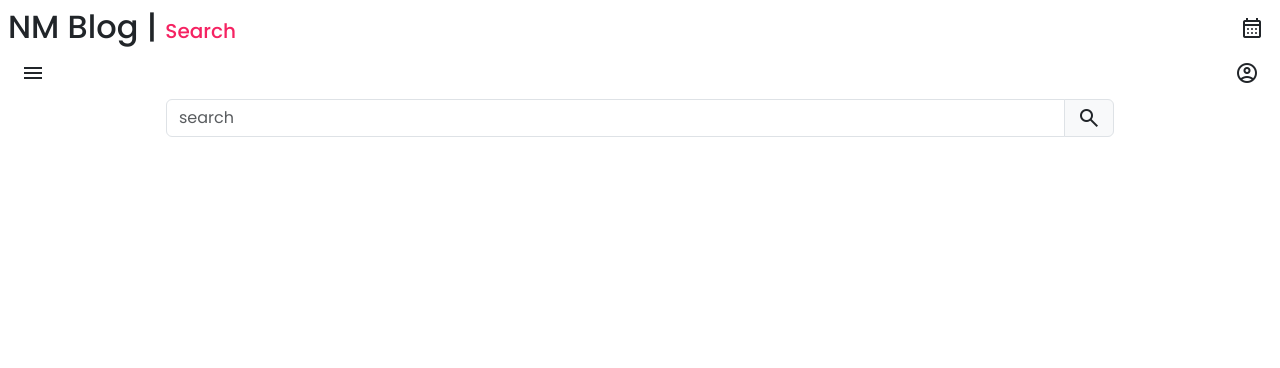
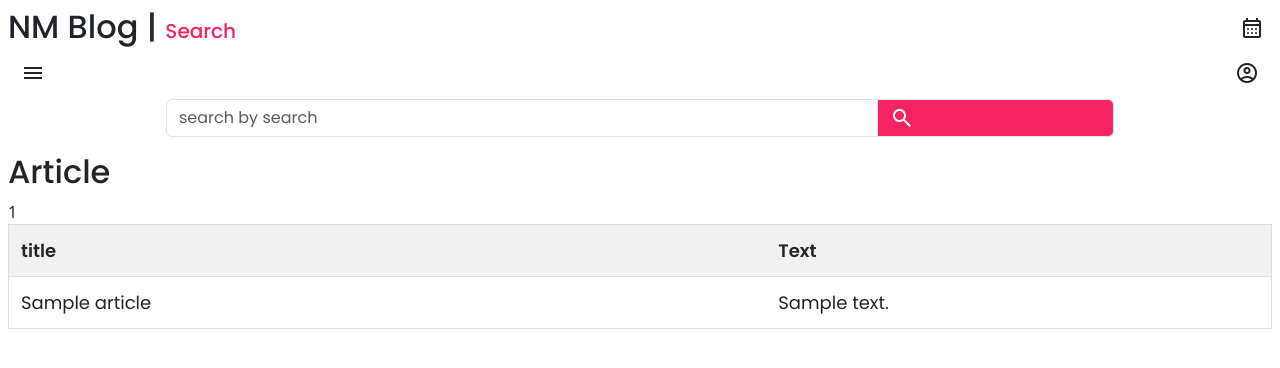
Before and after one commit to nouhailamadrani1/Planet.DEV, a PHP site: page /search.php in a window 1280 px wide. Shown: the top 368 px of the page. Run offline with PHP 8.4, Linux system fonts and the light colour scheme; the visitor is signed in with stand-in values (Sample User, id 1); tables that the repository leaves empty or names only in its code hold one stand-in row (values such as "Sample post"); some libraries are stand-ins or nearby versions.

Commit message:
finish crud

```diff
--- a/function.php/class.php
+++ b/function.php/class.php
@@ -37,23 +37,25 @@ class login
     }
 }
 
-class admin {
+class admin
+{
     public $firstName;
     public $lastName;
     public $email;
     public $age;
-    protected $nm;
-    function __construct($nm)
+    protected $conn;
+    function __construct($conn)
     {
-        $this->nm = $nm;
+        $this->conn = $conn;
     }
 
-    public function displayInfoAdmin(){
+    public function displayInfoAdmin()
+    {
 
         if (isset($_SESSION['id'])) {
-              $id=$_SESSION['id'];
+            $id = $_SESSION['id'];
 
-            $sql = $this->nm->prepare("SELECT * FROM `admin` WHERE id = :id ");
+            $sql = $this->conn->prepare("SELECT * FROM `admin` WHERE id = :id ");
 
             $sql->execute(array('id' => $id));
 
@@ -73,53 +75,87 @@ class admin {
 
 
 
+            }
         }
+    }
+    public static function countAdmins()
+    {
+        $connection = new Db;
+        $conn = $connection->connection();
+        $sql = ("SELECT * FROM admin ");
+        $exec = $conn->query($sql);
 
+        $res = $exec->rowCount();
 
+        return $res;
     }
-}
-
 }
 
 $connection = new Db;
 $conn = $connection->connection();
-$profile =new admin($conn);
+$profile = new admin($conn);
 $profile->displayInfoAdmin();
 
 
-class Article {
+class Article
+{
 
-    protected $nm;
-
-    function __construct($nm)
-    {
-        $this->nm = $nm;
-    }
-    public function displayArticle(){
-        $sql = $this->nm->prepare("SELECT * FROM `article`;");
-        $result = $sql->execute();
-        $data= $sql->fetchAll(PDO::FETCH_ASSOC);
-
-        return $data ;
-
-
-            }
-            }
+    protected $id;
+    protected $title;
+    protected $text;
 
 
 
+    function __construct($newTitle, $newText,$newId = null)
+    {
+        $this->id = $newId;
+        $this->title = $newTitle;
+        $this->text = $newText;
+    }
+    public static function displayArticle()
+    {
+        $connection = new Db;
+        $conn = $connection->connection();
+        $sql = $conn->prepare("SELECT * FROM `article`;");
+        $sql->execute();
+        $data = $sql->fetchAll(PDO::FETCH_ASSOC);
+
+        return $data;
+    }
 
 
-    // public function deleteArticle(){
+    public static function deleteArticle($id)
+    {
 
 
-    // }
+        $connection = new Db;
+        $conn = $connection->connection();
+        $sql = $conn->prepare("DELETE FROM `article` WHERE id= ?");
+        $result = $sql->execute([$id]);
+        return $result;
+    }
 
-    // public function updateArticle(){
+    public function addArticle()
+    {
 
-    // }
+        $connection = new Db;
+        $conn = $connection->connection();
+        $sql = $conn->prepare("INSERT INTO article (title,text) VALUES (?,?)");
+        $sql->execute([
+            $this->title,
+            $this->text
+        ]);
+    }
 
-$connection = new Db;
- $conn = $connection->connection();
-$profile =new Article($conn);
-$profile->displayArticle();
+    public function updateArticle()
+    {
+        $connection = new Db;
+        $conn = $connection->connection();
+        $sql = $conn->prepare("UPDATE article set title = ?, text = ? where id=?");
+        $sql->execute([
+            $this->title,
+            $this->text,
+            $this->id
+        ]);
+    }
+}
--- a/function.php/connectiondb.php
+++ b/function.php/connectiondb.php
@@ -20,5 +20,3 @@
             echo "Connection failed: " . $e->getMessage();
         }
     }}
-                $db= new Db();
-                $db->connection();
--- /dev/null
+++ b/script/script.php
@@ -0,0 +1,107 @@
+      <?php
+      include_once '../function.php/connectiondb.php';
+      require_once '../function.php/class.php';
+
+      if (isset($_POST['addArticle'])) addArticle();
+      if (isset($_GET['id'])) deleteArticle();
+      if (isset($_POST['update'])) updateArticle();
+
+
+
+
+      function displayArticles()
+      {
+
+
+        $data = Article::displayArticle();
+
+        foreach ($data as $row) {
+      ?>
+          <tr>
+            <th scope="row "><button class="btn"> <?= $row['id']; ?></button> </th>
+            <td><?= $row['title']; ?></td>
+
+            <td><?= $row['text']; ?></td>
+            <td>
+
+
+
+              <button type="button" class="btn btn-success m-1" name="submitDisplayData" style="--bs-btn-padding-y: .25rem; --bs-btn-padding-x: .5rem; --bs-btn-font-size: .75rem;" onclick="displayData('<?= $row['id'] ?>','<?=  $row['title'] ?>','<?= $row['text'] ?>')"  data-bs-toggle="modal" data-bs-target="#exampleModal1">
+                Update
+
+              </button>
+              <button type="button" name="delete" class="btn btn-danger m-1" style="--bs-btn-padding-y: .25rem; --bs-btn-padding-x: .5rem; --bs-btn-font-size: .75rem;" ><a href='../script/script.php?id=<?= $row['id']; ?>'>Delete</a>
+
+              </button>
+            </td>
+          </tr>
+
+        <?php }
+      }
+
+      function addArticle()
+      {
+
+
+        for ($i = 0; $i < count($_POST['title']); $i++) {
+          $title = $_POST['title'][$i];
+          $text = $_POST['text'][$i];
+          $article = new Article($title, $text);
+          $article->addArticle();
+        }
+      }
+
+
+
+      function deleteArticle()
+      {
+        $id = intval($_GET['id']);
+        echo($id);
+
+        Article::deleteArticle($id);
+        header('location: ../template/dashbord.php');
+      }
+
+      function displayArticlesSearch()
+      {
+        $countArticle = 0;
+        $data = Article::displayArticle();
+
+        foreach ($data as $row) {
+          $countArticle++;
+        ?>
+          <tr>
+            <td><?= $row['title']; ?></td>
+            <td><?= $row['text']; ?></td>
+          </tr>
+
+      <?php }
+        echo ($countArticle);
+      }
+      function cuntArticles()
+      {
+        $countArticle = 0;
+        $data = Article::displayArticle();
+
+        foreach ($data as $row) {
+          $countArticle++;
+        }
+
+        echo ($countArticle);
+      }
+
+      function cuntAdmins()
+      {
+
+        echo (admin::countAdmins());
+      }
+
+      function updateArticle()
+      {
+          $id = $_POST['id'];
+          $title = $_POST['title'];
+          $text = $_POST['text'];
+          $article = new Article($title, $text, $id);
+          $article->updateArticle();
+
+      }
--- a/template/footer.php
+++ b/template/footer.php
@@ -1,6 +1,8 @@
 <script src="https://cdn.jsdelivr.net/npm/bootstrap@5.3.0-alpha1/dist/js/bootstrap.bundle.min.js"
         integrity="sha384-w76AqPfDkMBDXo30jS1Sgez6pr3x5MlQ1ZAGC+nuZB+EYdgRZgiwxhTBTkF7CXvN"
         crossorigin="anonymous"></script>
+        <script src="../script/main.js"></script>
+        <script src="script.js"></script>
 </body>
 
 </html>
--- a/template/head.php
+++ b/template/head.php
@@ -1,6 +1,6 @@
 <?php
-   include_once '../function.php/connectiondb.php';
-   require_once '../function.php/class.php';
+   include_once '../script/script.php';
+
 
     ?>
 
@@ -15,12 +15,15 @@
     <script src='https://kit.fontawesome.com/a076d05399.js' crossorigin='anonymous'></script>
     <link rel="stylesheet"
         href="https://fonts.googleapis.com/css2?family=Material+Symbols+Rounded:opsz,wght,FILL,GRAD@20..48,100..700,0..1,-50..200">
-    <script src="script.js" defer></script>
+        <link rel="stylesheet" href="style.css">
+
+
     <link rel="stylesheet"
         href="https://fonts.googleapis.com/css2?family=Material+Symbols+Outlined:opsz,wght,FILL,GRAD@40,400,0,0" />
     <link href="https://cdn.jsdelivr.net/npm/bootstrap@5.3.0-alpha1/dist/css/bootstrap.min.css" rel="stylesheet"
         integrity="sha384-GLhlTQ8iRABdZLl6O3oVMWSktQOp6b7In1Zl3/Jr59b6EGGoI1aFkw7cmDA6j6gD" crossorigin="anonymous">
-    <link rel="stylesheet" href="../style/style.css">
+        <script src="jquery.js"></script>
+<script src="parsley.min.js"></script>
 
     <title> Dashboard | Admin </title>
 </head>
--- a/template/login.php
+++ b/template/login.php
@@ -24,11 +24,11 @@ require_once '../function.php/class.php';
     $nm->login();
     ?>
 
-      <form  action="" method="POST" class="  p-4 ">
+      <form  action="" method="POST" class="  p-4 " data-parsley-validate>
         <h4 class="pe-4 " style="color:rgb(245, 35, 98) ;">Login</h4>
         <div class="my-3">
           <label for="exampleInputEmail1" class="form-label">Email address</label>
-          <input type="email" name="email" class="form-control shadow" aria-describedby="emailHelp">
+          <input type="email" name="email" class="form-control shadow" aria-describedby="emailHelp" data-parsley-type="email">
           <div id="emailHelp" class="form-text">We'll never share your email with anyone else.</div>
         </div>
         <div class="mb-3">
--- a/template/search.php
+++ b/template/search.php
@@ -11,17 +11,85 @@
             </span>
         </div>
 
+
+
     <?php  include 'sidebar.php';?>
 
     <?php  include 'sidebarProfile.php';?>
 
+
+
         <div class=" d-flex justify-content-center">
-            <div class="input-group mb-3 w-75 ">
-                <input type="text" class="form-control" placeholder="search" aria-describedby="basic-addon2">
-                <span class="input-group-text" id="basic-addon2"><span class="material-symbols-outlined">
-                        search
-                    </span></span>
-            </div>
+        <div class="input-group mb-3 w-75 ">
+            <input type="text" class="form-control" placeholder="search by search" aria-describedby="basic-addon2" id="myInput" onkeyup="myFunction()">
+            <span class="input-group-text text-white w-25" id="basic-addon2" style="background:rgb(245, 35, 98);"><span class="material-symbols-outlined">
+                    search
+
         </div>
+    </div>
+
+
+<style>
+
+
+
+#myTable {
+  border-collapse: collapse;
+  width: 100%;
+  border: 1px solid #ddd;
+  font-size: 18px;
+}
+
+#myTable th, #myTable td {
+  text-align: left;
+  padding: 12px;
+}
+
+#myTable tr {
+  border-bottom: 1px solid #ddd;
+}
+
+#myTable tr.header, #myTable tr:hover {
+  background-color: #f1f1f1;
+}
+</style>
+
+
+<h2>Article</h2>
+
+
+<table id="myTable">
+  <tr class="header">
+    <th style="width:60%;">title</th>
+    <th style="width:40%;">Text</th>
+  </tr>
+  <?php
+  displayArticlesSearch();
+    ?>
+</table>
+
+<script>
+function myFunction() {
+  var input, filter, table, tr, td, i, txtValue;
+  input = document.getElementById("myInput");
+  filter = input.value.toUpperCase();
+  table = document.getElementById("myTable");
+  tr = table.getElementsByTagName("tr");
+  for (i = 0; i < tr.length; i++) {
+    td = tr[i].getElementsByTagName("td")[0];
+    if (td) {
+      txtValue = td.textContent || td.innerText;
+      if (txtValue.toUpperCase().indexOf(filter) > -1) {
+        tr[i].style.display = "";
+      } else {
+        tr[i].style.display = "none";
+      }
+    }
+  }
+}
+</script>
+
+
+
 
        <?php include 'footer.php';?>
--- a/style/style.css
+++ b/template/style.css
@@ -95,3 +95,41 @@ header .current-date{
 .days li:not(.active):hover::before{
   background: #f2f2f2;
 }
+
+ .flex{
+  display: flex;
+  gap: 1.5em;
+  border: #333;
+  width: 100%;
+  border: 2px bold black;
+  box-shadow: #9B59B6;
+  margin: 4px;
+} */
+.delete{
+
+  text-decoration :none;
+  display: inline-block;
+  background: red;
+  color: white;
+  font-size: 1.5rem;
+  font-weight: bold;
+  width: 40px;
+  height: 40px;
+  margin-left: auto;
+  display: flex;
+  justify-content: center;
+  align-items: center;
+  cursor: pointer;
+  padding: 8px;
+  border-radius: 10px;
+  margin: 4px;
+
+}
+input{
+  margin: 10px;
+  padding: 8px;
+  border-radius: 10px;
+  color: rgb(91, 102, 112);
+  background-color: #aaa;
+
+}
```
Also changed, not shown: script/fullUpdate.js (added, +8 -0 lines), template/add.php (added, +96 -0 lines), template/dashbord.php (+32 -69 lines), template/script.js (+47 -47 lines), template/statisic.php (+7 -6 lines), template/update.php (added, +26 -0 lines), script/main.js (added).
